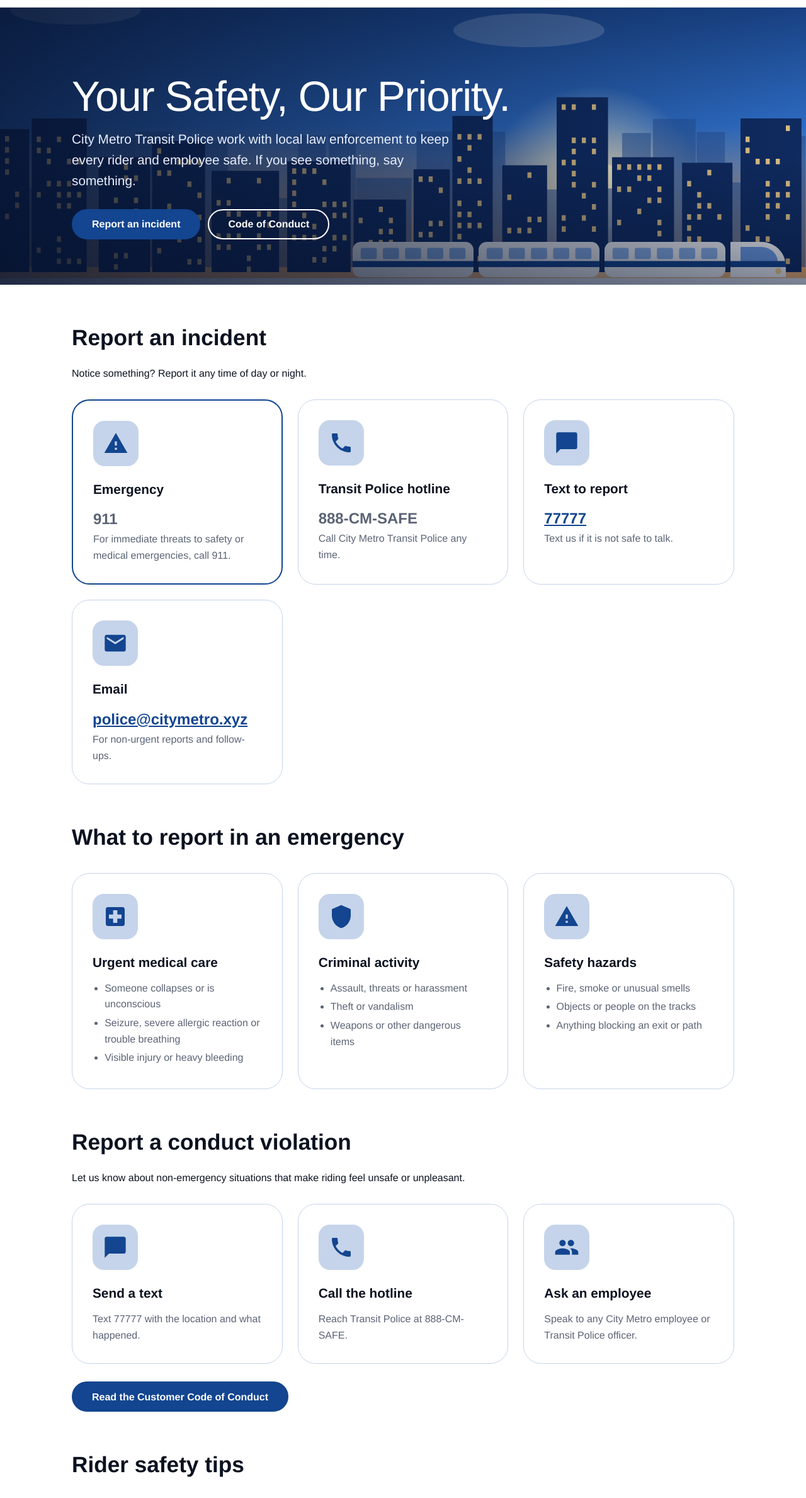
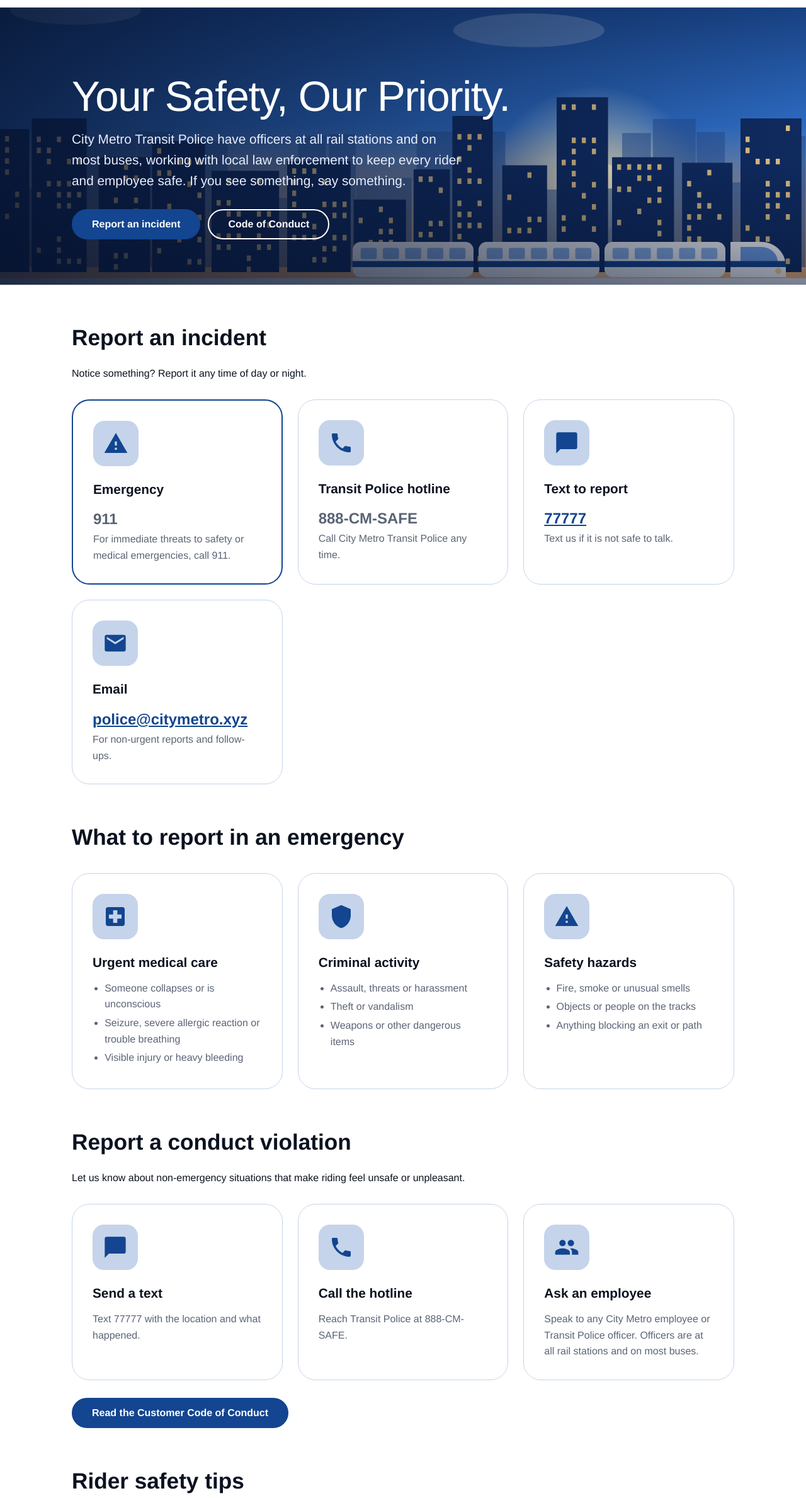
Before and after one commit to City-Metro/CM-Website-V1, a website: page safety.html in a window 1280 px wide. Shown: the part 107-2485 px from the top of the page at 63% size. Drawn offline with Linux system fonts and the light colour scheme; a script that the page names is missing.

Commit message:
Update safety information and add details

```diff
--- a/safety.html
+++ b/safety.html
@@ -10,7 +10,7 @@
 <main>
 <section class="hero-img short"><div class="container">
 <h1>Your Safety, Our Priority.</h1>
-<p>City Metro Transit Police work with local law enforcement to keep every rider and employee safe. If you see something, say something.</p>
+<p>City Metro Transit Police have officers at all rail stations and on most buses, working with local law enforcement to keep every rider and employee safe. If you see something, say something.</p>
 <div class="btn-row"><a class="btn" href="#report">Report an incident</a><a class="btn ghost" href="https://police.citymetro.xyz/customercodeofconduct.pdf">Code of Conduct</a></div>
 </div></section>
 <div class="container">
@@ -35,7 +35,7 @@
 <div class="lines-grid">
 <div class="line-card "><div class="line-icon"><svg viewBox="0 0 24 24" aria-hidden="true"><path d="M20 2H4a2 2 0 0 0-2 2v18l4-4h14a2 2 0 0 0 2-2V4a2 2 0 0 0-2-2z"/></svg></div><h3>Send a text</h3><p>Text 77777 with the location and what happened.</p></div>
 <div class="line-card "><div class="line-icon"><svg viewBox="0 0 24 24" aria-hidden="true"><path d="M6.6 10.8c1.4 2.8 3.8 5.1 6.6 6.6l2.2-2.2c.3-.3.7-.4 1-.2 1.1.4 2.3.6 3.6.6.6 0 1 .4 1 1V20c0 .6-.4 1-1 1C10.6 21 3 13.4 3 4c0-.6.4-1 1-1h3.5c.6 0 1 .4 1 1 0 1.3.2 2.5.6 3.6.1.3 0 .7-.2 1L6.6 10.8z"/></svg></div><h3>Call the hotline</h3><p>Reach Transit Police at 888-CM-SAFE.</p></div>
-<div class="line-card "><div class="line-icon"><svg viewBox="0 0 24 24" aria-hidden="true"><path d="M16 11c1.7 0 3-1.3 3-3s-1.3-3-3-3-3 1.3-3 3 1.3 3 3 3zm-8 0c1.7 0 3-1.3 3-3S9.7 5 8 5 5 6.3 5 8s1.3 3 3 3zm0 2c-2.3 0-7 1.2-7 3.5V19h14v-2.5C15 14.2 10.3 13 8 13zm8 0c-.3 0-.6 0-1 .1 1.2.8 2 2 2 3.4V19h6v-2.5c0-2.3-4.7-3.5-7-3.5z"/></svg></div><h3>Ask an employee</h3><p>Speak to any City Metro employee or Transit Police officer.</p></div>
+<div class="line-card "><div class="line-icon"><svg viewBox="0 0 24 24" aria-hidden="true"><path d="M16 11c1.7 0 3-1.3 3-3s-1.3-3-3-3-3 1.3-3 3 1.3 3 3 3zm-8 0c1.7 0 3-1.3 3-3S9.7 5 8 5 5 6.3 5 8s1.3 3 3 3zm0 2c-2.3 0-7 1.2-7 3.5V19h14v-2.5C15 14.2 10.3 13 8 13zm8 0c-.3 0-.6 0-1 .1 1.2.8 2 2 2 3.4V19h6v-2.5c0-2.3-4.7-3.5-7-3.5z"/></svg></div><h3>Ask an employee</h3><p>Speak to any City Metro employee or Transit Police officer. Officers are at all rail stations and on most buses.</p></div>
 </div>
 <p class="end"><a class="btn" href="https://police.citymetro.xyz/customercodeofconduct.pdf">Read the Customer Code of Conduct</a></p>
 
@@ -49,9 +49,9 @@
 
 <h2 class="h2">Law enforcement partners</h2>
 <div class="lines-grid">
-<div class="line-card "><div class="line-icon"><svg viewBox="0 0 100 100" aria-hidden="true"><path d="M17 25 28 13c4 4 12 6 22 3 10 3 18 1 22-3l11 12c-4 8-6 16-6 25 0 21-12 31-27 40-15-9-27-19-27-40 0-9-2-17-6-25z" fill="none" stroke="currentColor" stroke-width="6" stroke-linejoin="round"/><polygon points="50.0,33.0 54.1,44.3 66.2,44.7 56.7,52.2 60.0,63.8 50.0,57.0 40.0,63.8 43.3,52.2 33.8,44.7 45.9,44.3" fill="currentColor" stroke="none"/></svg></div><h3>Transit Police</h3><p>Report concerns and read the Customer Code of Conduct. <a href="https://police.citymetro.xyz">police.citymetro.xyz</a></p></div>
-<div class="line-card "><div class="line-icon"><svg viewBox="0 0 100 100" aria-hidden="true"><path d="M17 25 28 13c4 4 12 6 22 3 10 3 18 1 22-3l11 12c-4 8-6 16-6 25 0 21-12 31-27 40-15-9-27-19-27-40 0-9-2-17-6-25z" fill="none" stroke="currentColor" stroke-width="6" stroke-linejoin="round"/><polygon points="50.0,33.0 54.1,44.3 66.2,44.7 56.7,52.2 60.0,63.8 50.0,57.0 40.0,63.8 43.3,52.2 33.8,44.7 45.9,44.3" fill="currentColor" stroke="none"/></svg></div><h3>Lego City Police</h3><p><a href="https://lcpolice.wordpress.com">lcpolice.wordpress.com</a></p></div>
-<div class="line-card "><div class="line-icon"><svg viewBox="0 0 100 100" aria-hidden="true"><polygon points="50.0,14.0 60.0,38.2 86.1,40.3 66.2,57.3 72.3,82.7 50.0,69.0 27.7,82.7 33.8,57.3 13.9,40.3 40.0,38.2" fill="none" stroke="currentColor" stroke-width="5" stroke-linejoin="round"/><circle cx="50.0" cy="14.0" r="7" fill="currentColor" stroke="none"/><circle cx="86.1" cy="40.3" r="7" fill="currentColor" stroke="none"/><circle cx="72.3" cy="82.7" r="7" fill="currentColor" stroke="none"/><circle cx="27.7" cy="82.7" r="7" fill="currentColor" stroke="none"/><circle cx="13.9" cy="40.3" r="7" fill="currentColor" stroke="none"/><circle cx="50" cy="52" r="12" fill="none" stroke="currentColor" stroke-width="4"/><polygon points="50.0,45.0 51.8,49.6 56.7,49.8 52.9,52.9 54.1,57.7 50.0,55.0 45.9,57.7 47.1,52.9 43.3,49.8 48.2,49.6" fill="currentColor" stroke="none"/></svg></div><h3>LCSD</h3><p>Lego City Sheriff’s Department. <a href="https://lcsdonline.wordpress.com">lcsdonline.wordpress.com</a></p></div>
+<div class="line-card "><div class="line-icon"><svg viewBox="0 0 100 100" aria-hidden="true"><path d="M17 25 28 13c4 4 12 6 22 3 10 3 18 1 22-3l11 12c-4 8-6 16-6 25 0 21-12 31-27 40-15-9-27-19-27-40 0-9-2-17-6-25z" fill="none" stroke="currentColor" stroke-width="6" stroke-linejoin="round"/><polygon points="50.0,33.0 54.1,44.3 66.2,44.7 56.7,52.2 60.0,63.8 50.0,57.0 40.0,63.8 43.3,52.2 33.8,44.7 45.9,44.3" fill="currentColor" stroke="none"/></svg></div><h3>Transit Police</h3><p>Officers are stationed at all rail stations and on most buses. Learn more at <a href="https://police.citymetro.xyz">police.citymetro.xyz</a>.</p></div>
+<div class="line-card "><div class="line-icon"><svg viewBox="0 0 100 100" aria-hidden="true"><path d="M17 25 28 13c4 4 12 6 22 3 10 3 18 1 22-3l11 12c-4 8-6 16-6 25 0 21-12 31-27 40-15-9-27-19-27-40 0-9-2-17-6-25z" fill="none" stroke="currentColor" stroke-width="6" stroke-linejoin="round"/><polygon points="50.0,33.0 54.1,44.3 66.2,44.7 56.7,52.2 60.0,63.8 50.0,57.0 40.0,63.8 43.3,52.2 33.8,44.7 45.9,44.3" fill="currentColor" stroke="none"/></svg></div><h3>Lego City Police</h3><p>The Lego City Police Department, a City Metro law enforcement partner. Visit <a href="https://lcpolice.wordpress.com">lcpolice.wordpress.com</a>.</p></div>
+<div class="line-card "><div class="line-icon"><svg viewBox="0 0 100 100" aria-hidden="true"><polygon points="50.0,14.0 60.0,38.2 86.1,40.3 66.2,57.3 72.3,82.7 50.0,69.0 27.7,82.7 33.8,57.3 13.9,40.3 40.0,38.2" fill="none" stroke="currentColor" stroke-width="5" stroke-linejoin="round"/><circle cx="50.0" cy="14.0" r="7" fill="currentColor" stroke="none"/><circle cx="86.1" cy="40.3" r="7" fill="currentColor" stroke="none"/><circle cx="72.3" cy="82.7" r="7" fill="currentColor" stroke="none"/><circle cx="27.7" cy="82.7" r="7" fill="currentColor" stroke="none"/><circle cx="13.9" cy="40.3" r="7" fill="currentColor" stroke="none"/><circle cx="50" cy="52" r="12" fill="none" stroke="currentColor" stroke-width="4"/><polygon points="50.0,45.0 51.8,49.6 56.7,49.8 52.9,52.9 54.1,57.7 50.0,55.0 45.9,57.7 47.1,52.9 43.3,49.8 48.2,49.6" fill="currentColor" stroke="none"/></svg></div><h3>LCSD</h3><p>The Lego City Sheriff’s Department, a City Metro law enforcement partner. Visit <a href="https://lcsdonline.wordpress.com">lcsdonline.wordpress.com</a>.</p></div>
 </div>
 <div class="end-space"></div>
 </div>
```
